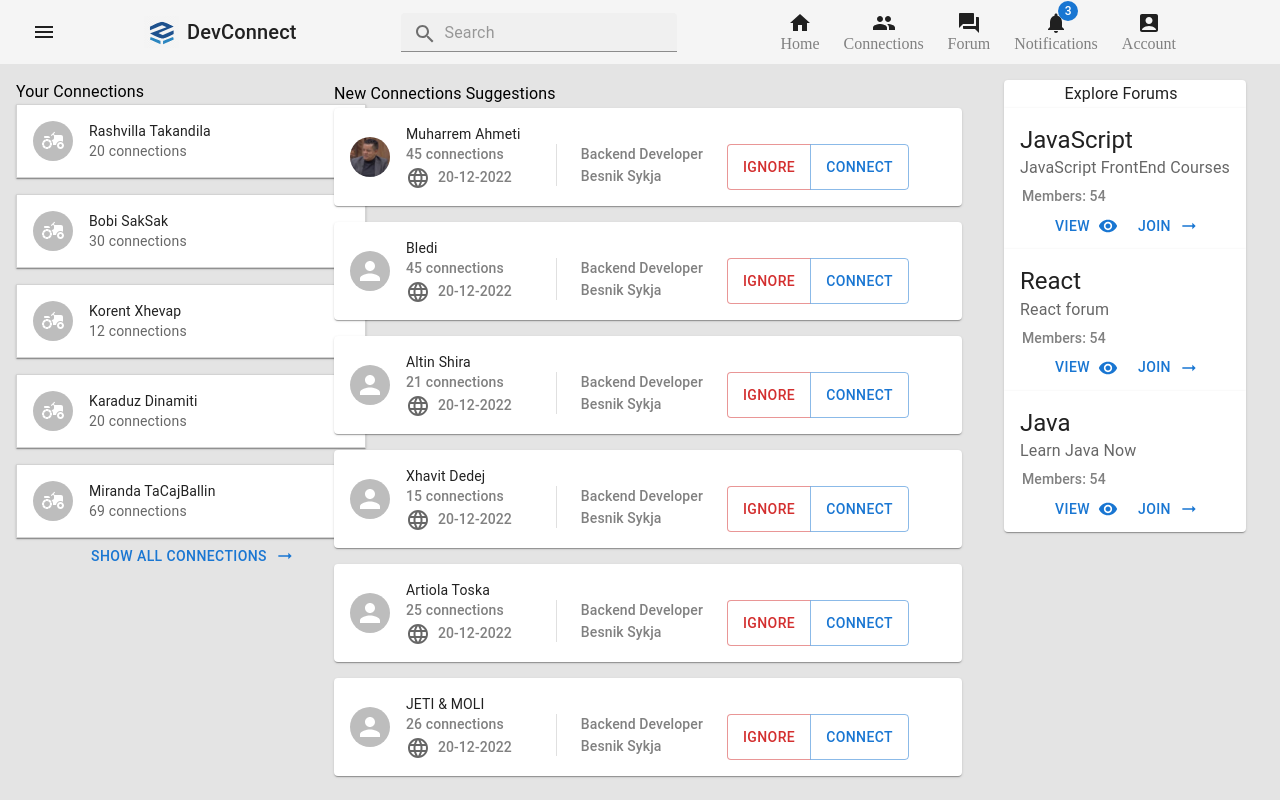
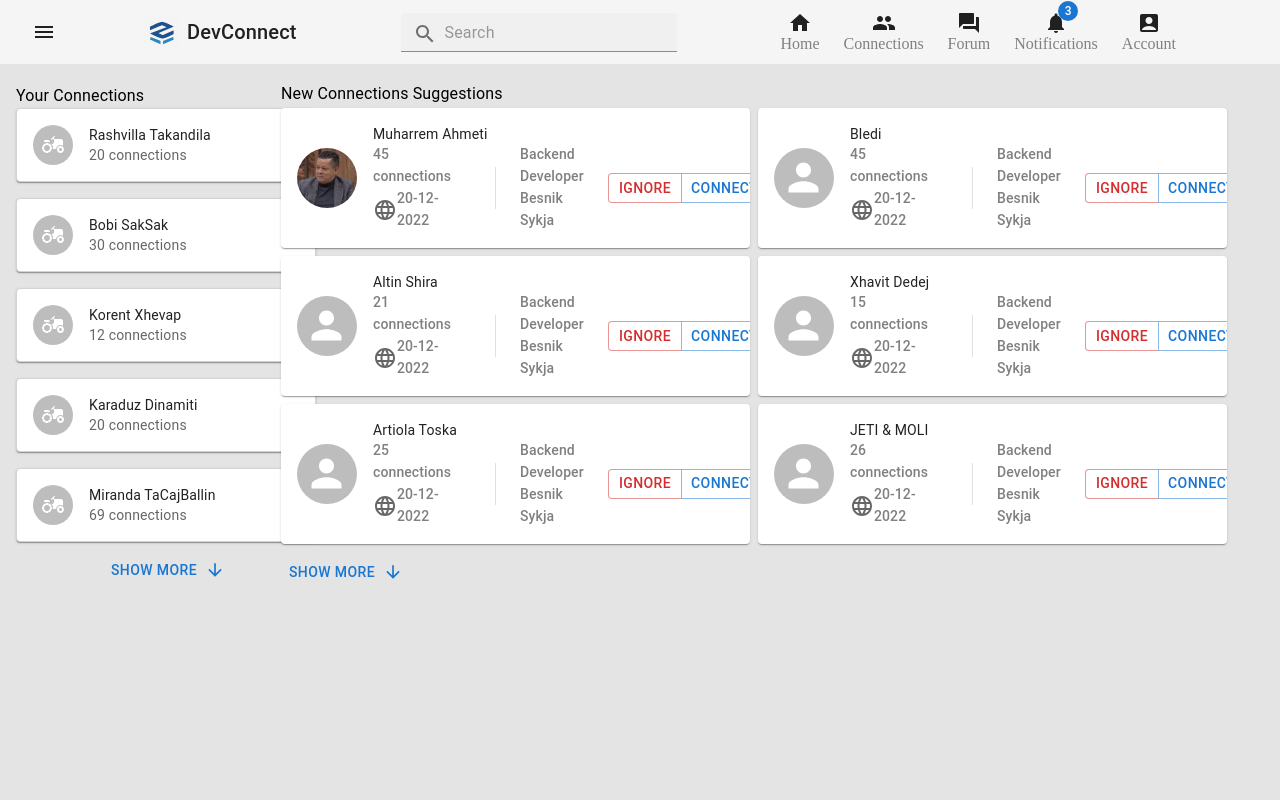
Before and after one commit to hemilika/social-media-app, a React (Vite) app in the folder client/: page /connections in a window 1280 px wide. Built offline with nearby package versions, Linux system fonts and the light colour scheme.

Commit message:
ui fixes

```diff
--- a/client/src/components/connections/NewConnections.jsx
+++ b/client/src/components/connections/NewConnections.jsx
@@ -5,28 +5,30 @@ import {
   Card,
   CardHeader,
   Divider,
+  Grid,
   Stack,
   Typography,
 } from "@mui/material";
 import { newConnections } from "../../dummy-data/dummyData";
-import { Language } from "@mui/icons-material";
+import { ArrowDownward, Language } from "@mui/icons-material";
 const NewConnections = () => {
   return (
     <>
       <Typography variant="subtitle1">New Connections Suggestions</Typography>
-      <Stack spacing={2}>
+      <Grid container spacing={1}>
         {newConnections.map((connection, index) => {
           return (
-            <Card key={index}>
+            <Grid item key={index} xs={12} md={6}>
+              <Card>
                 <CardHeader
                   title={connection.name}
                   subheader={
-                  <Stack direction="row" spacing={3}>
-                    <Stack>
+                    <Stack direction="row" spacing={3} alignItems="center">
+                      <Stack width="25%">
                         <Typography variant="subtitle2" color="GrayText">
                           {connection.connections}
                         </Typography>
-                      <Stack direction="row" alignItems="center" spacing={1}>
+                        <Stack direction="row" alignItems="center">
                           <Language />
                           <Typography variant="subtitle2" color="GrayText">
                             {connection.date_joined}
@@ -45,18 +47,27 @@ const NewConnections = () => {
                           {connection.education}
                         </Typography>
                       </Stack>
-                    <ButtonGroup size="medium">
+                      <ButtonGroup sx={{ height: "30px", width: "160px" }}>
                         <Button color="error">Ignore</Button>
                         <Button>Connect</Button>
                       </ButtonGroup>
                     </Stack>
                   }
-                avatar={<Avatar src={connection.avatar} />}
+                  avatar={
+                    <Avatar
+                      src={connection.avatar}
+                      sx={{ width: "60px", height: "60px" }}
+                    />
+                  }
                 />
               </Card>
+            </Grid>
           );
         })}
-      </Stack>
+      </Grid>
+      <Button endIcon={<ArrowDownward />} sx={{ mt: "10px" }}>
+        Show More
+      </Button>
     </>
   );
 };
--- a/client/src/components/connections/YourConnections.jsx
+++ b/client/src/components/connections/YourConnections.jsx
@@ -1,4 +1,4 @@
-import { Agriculture, ArrowRightAlt } from "@mui/icons-material";
+import { Agriculture, ArrowDownward } from "@mui/icons-material";
 import {
   Avatar,
   Button,
@@ -10,14 +10,14 @@ import {
 import { yourConnections } from "../../dummy-data/dummyData";
 const YourConnections = () => {
   return (
-    <Stack width="350px">
+    <Stack width="300px" marginTop="4px">
       <Typography>Your Connections</Typography>
       <Stack spacing={2}>
         {yourConnections.map((connection, index) => {
           return (
             <Card
               key={index}
-              sx={{ border: "1px solid lightgrey", borderRadius: "0" }}
+              sx={{ border: "1px solid lightgrey", borderRadius: "10" }}
             >
               <CardHeader
                 title={connection.name}
@@ -32,8 +32,8 @@ const YourConnections = () => {
           );
         })}
       </Stack>
-      <Stack item>
-        <Button endIcon={<ArrowRightAlt />}>Show All Connections</Button>
+      <Stack paddingTop="10px">
+        <Button endIcon={<ArrowDownward />}>Show More</Button>
       </Stack>
     </Stack>
   );
--- a/client/src/pages/ConnectionsPage.jsx
+++ b/client/src/pages/ConnectionsPage.jsx
@@ -1,19 +1,15 @@
 import { Grid } from "@mui/material";
 import YourConnections from "../components/connections/YourConnections";
 import NewConnections from "../components/connections/NewConnections";
-import ForumsContent from "../components/home-page/ForumsContent";
 
 const ConnectionsPage = () => {
   return (
     <Grid container spacing={1}>
-      <Grid item xs={3}>
+      <Grid item xs={2.5}>
         <YourConnections />
       </Grid>
-      <Grid item xs={6}>
+      <Grid item xs={9}>
         <NewConnections />
-      </Grid>
-      <Grid item xs={3}>
-        <ForumsContent />
       </Grid>
     </Grid>
   );
--- a/client/src/pages/MyAccountPage.jsx
+++ b/client/src/pages/MyAccountPage.jsx
@@ -1,4 +1,4 @@
-import { Grid, Stack } from "@mui/material";
+import { Card, Grid, Stack } from "@mui/material";
 import AccountInfo from "../components/my-account/AccountInfo";
 import ContactEmail from "../components/my-account/ContactEmail";
 import AccountPassword from "../components/my-account/AccountPassword";
@@ -7,12 +7,14 @@ import AccountDelete from "../components/my-account/AccountDelete";
 const MyAccountPage = () => {
   return (
     <Grid container justifyContent="center">
-      <Grid item width="60%" padding="30px">
+      <Grid item width="80%" padding="30px">
         <Stack spacing={4} alignItems="left">
-          <AccountInfo />
-          <ContactEmail />
-          <AccountPassword />
-          <AccountDelete />
+          <Card sx={{ padding: "50px", borderRadius: "20px" }}>
+            <AccountInfo />
+            <ContactEmail />
+            <AccountPassword />
+            <AccountDelete />
+          </Card>
         </Stack>
       </Grid>
     </Grid>
```
Lines whose indentation alone changed are shown as unchanged.
